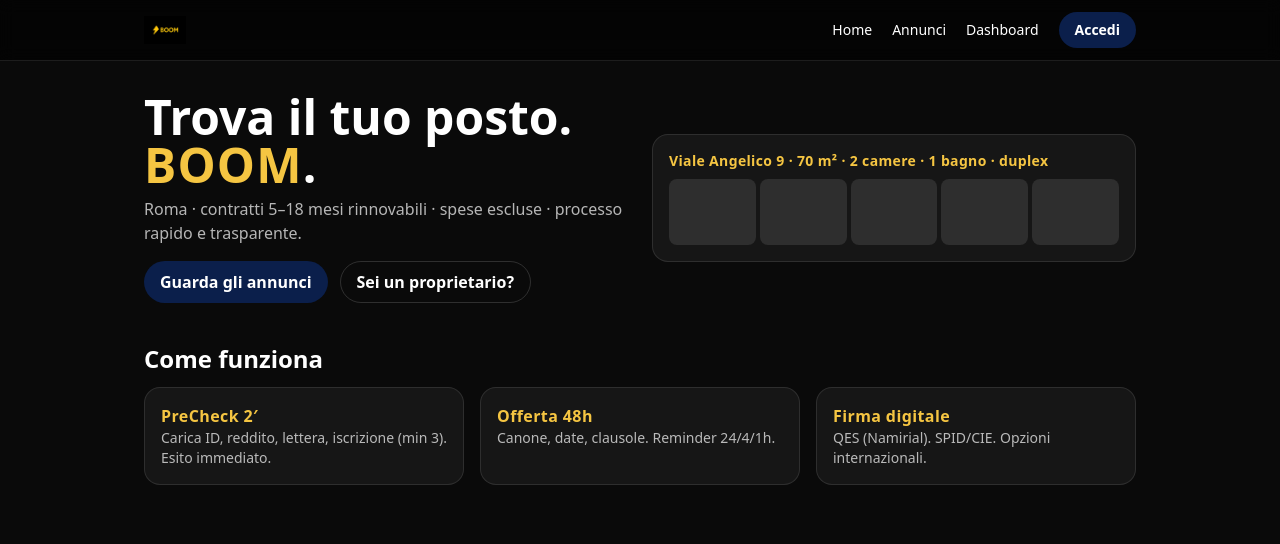
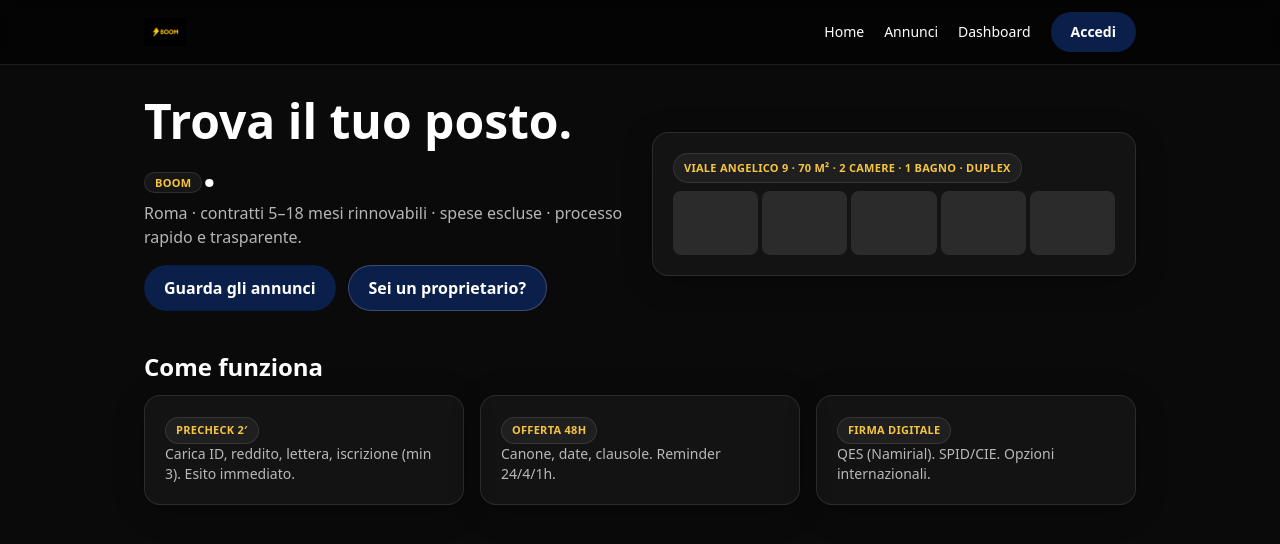
Before and after one commit to valentino11marzo-pixel/BOOM2, a Next.js app: page / in a window 1280 px wide. Shown: the top 544 px of the page. Built offline with nearby package versions, Linux system fonts and the light colour scheme.

Commit message:
Update globals.css

```diff
--- a/styles/globals.css
+++ b/styles/globals.css
@@ -1,8 +1,24 @@
-@tailwind base;@tailwind components;@tailwind utilities;
-:root{color-scheme:dark}body{background:#0A0A0A;color:#fff}
-.btn{ @apply inline-flex items-center justify-center px-4 py-2 rounded-full font-semibold bg-navy text-white; }
-.btn-outline{ @apply border border-white/15 bg-transparent; }
-.card{ @apply rounded-2xl border border-white/10 bg-white/5 p-4; }
-.badge{ @apply text-gold font-extrabold tracking-wide; }
-.input{ @apply w-full rounded-lg border border-white/10 bg-white/10 px-3 py-2 text-white; }
-.label{ @apply text-xs text-white/70 mb-1; }
+@tailwind base;
+@tailwind components;
+@tailwind utilities;
+
+:root { color-scheme: dark; }
+html,body { height: 100%; }
+body { background:#0A0A0A; color:#fff; }
+
+/* Sezioni e componenti rapidi */
+.section { @apply py-10 md:py-16; }
+.card    { @apply rounded-2xl border border-white/10 bg-white/[0.04] p-5 shadow-soft; }
+.input   { @apply w-full rounded-lg border border-white/15 bg-white/10 px-3 py-2 text-white placeholder-white/40 focus:outline-none focus:ring-2 focus:ring-gold/30; }
+.label   { @apply text-xs text-white/70 mb-1; }
+
+/* Bottoni */
+.btn        { @apply inline-flex items-center justify-center gap-2 px-5 py-2.5 rounded-full font-semibold bg-navy text-white hover:opacity-95 active:scale-[.99] transition; }
+.btn-outline{ @apply inline-flex items-center justify-center gap-2 px-5 py-2.5 rounded-full font-semibold border border-white/20 hover:border-white/30; }
+
+/* Badge / pill */
+.badge { @apply inline-flex items-center gap-2 text-gold font-bold uppercase tracking-wide text-[11px] bg-white/5 px-2.5 py-1 rounded-full border border-white/10; }
+
+/* Griglia annunci */
+.grid-cards { @apply grid gap-5 sm:grid-cols-2 lg:grid-cols-3; }
+.skeleton   { @apply animate-pulse bg-white/10 rounded-xl; }
```
